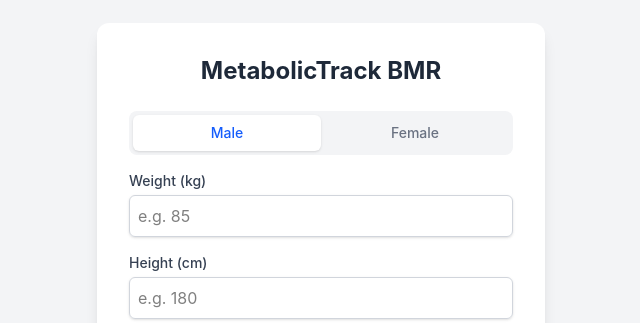
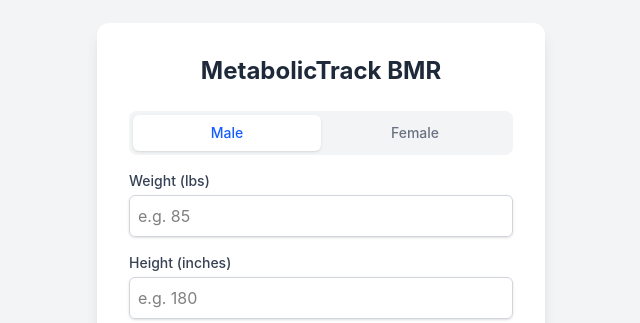
Before and after one commit to GaigeJohnson/BMR-Tracker, a React (Vite) app: page / in a window 1280 px wide. Shown: the part 144-467 px from the top of the page, without its empty margins (319-959 px from the left). Built offline with nearby package versions, Linux system fonts and the light colour scheme.

Commit message:
changing metrics for height and weight

```diff
--- a/src/App.jsx
+++ b/src/App.jsx
@@ -11,7 +11,7 @@
   const calculateBMR = (e) => {
     e.preventDefault()
     if (weight && height && age) {
-      let result = (10 * weight) + (6.25 * height) - (5 * age)
+      let result = (4.536 * weight) + (15.88 * height) - (5 * age)
 
       if (gender == 'male') {
         result += 5
@@ -49,7 +49,7 @@
           </div>
 
           <div>
-            <label className="block text-sm font-medium text-gray-700">Weight (kg)</label>
+            <label className="block text-sm font-medium text-gray-700">Weight (lbs)</label>
             <input
               type="number"
               value={weight}
@@ -60,7 +60,7 @@
           </div>
 
           <div>
-            <label className="block text-sm font-medium text-gray-700">Height (cm)</label>
+            <label className="block text-sm font-medium text-gray-700">Height (inches)</label>
             <input
               type="number"
               value={height}
```
